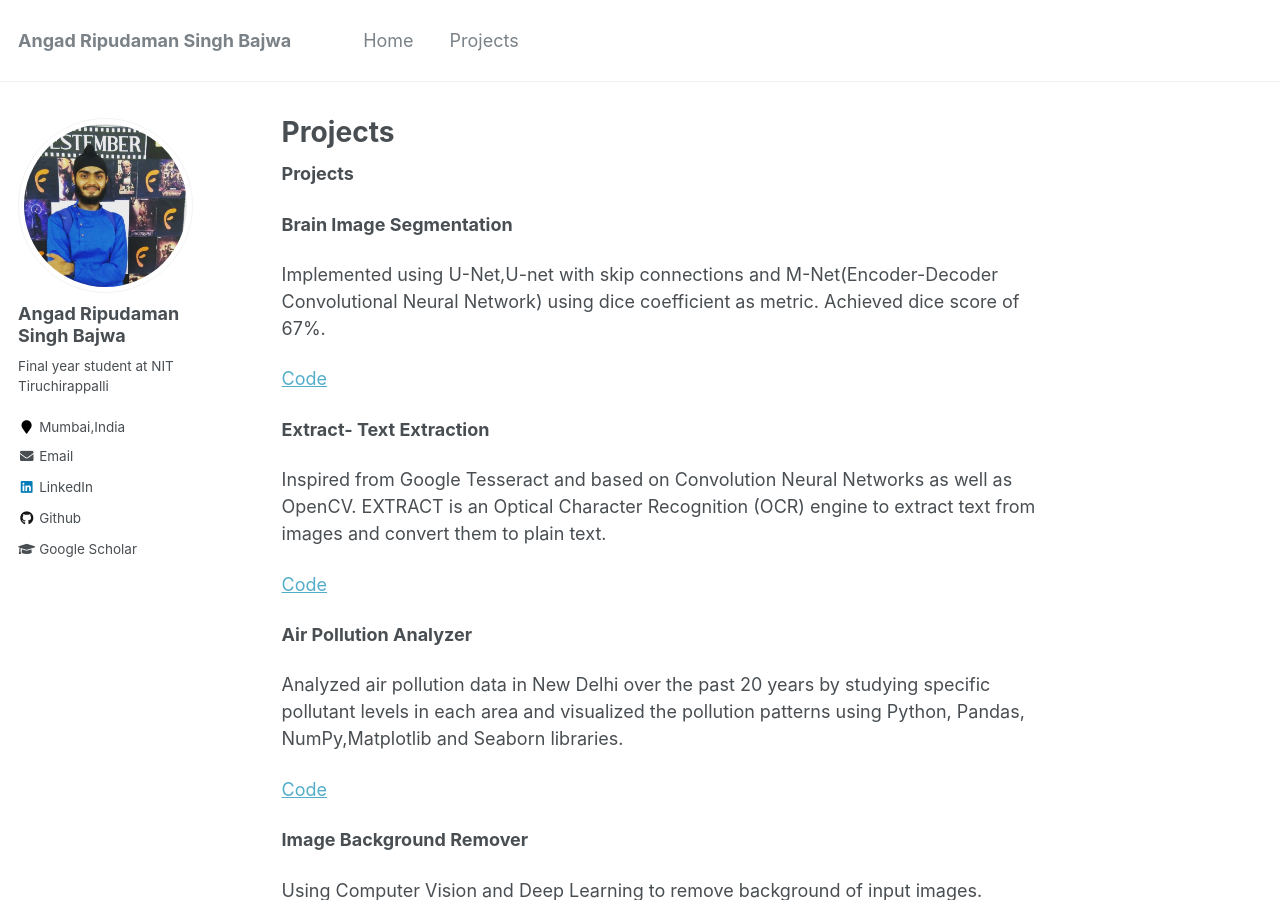
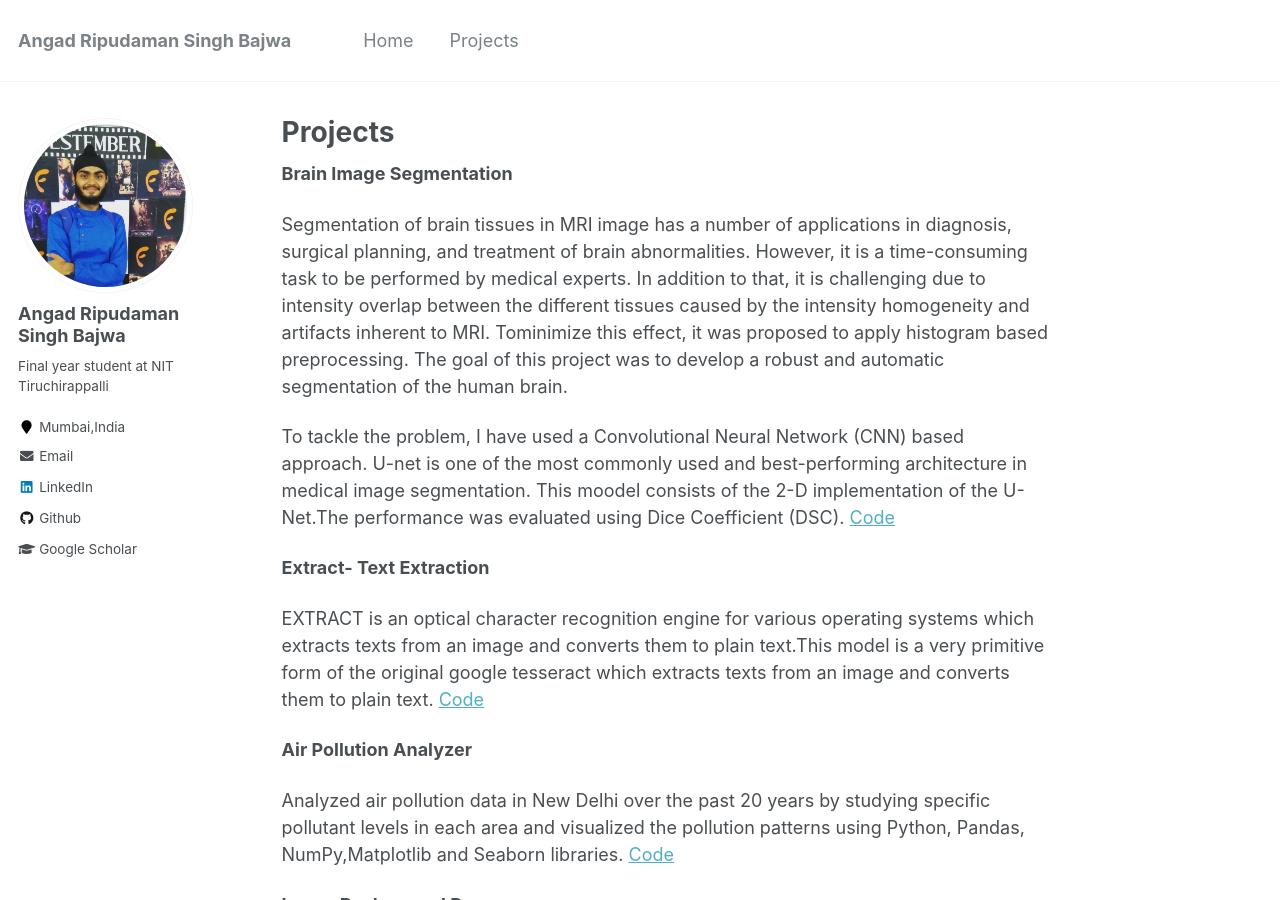
Before and after one commit to angadbajwa23/angadbajwa23.github.io, a Jekyll site: the page built from _pages/publications.md, in a window 1280 px wide and 900 px high. Built offline with Jekyll 4.4.1, drawn with Linux system fonts in a browser that asks for light colours.

Commit message:
more abt projects

```diff
--- a/_pages/publications.md
+++ b/_pages/publications.md
@@ -4,14 +4,14 @@ title: "Projects"
 permalink: /Projects/
 author_profile: true
 ---
-**Projects**
+
 
 
  **Brain Image Segmentation**
 
-Implemented using U-Net,U-net with skip connections and M-Net(Encoder-Decoder Convolutional Neural
-Network) using dice coefficient as metric. Achieved dice score of 67%.
+Segmentation of brain tissues in MRI image has a number of applications in diagnosis, surgical planning, and treatment of brain abnormalities. However, it is a time-consuming task to be performed by medical experts. In addition to that, it is challenging due to intensity overlap between the different tissues caused by the intensity homogeneity and artifacts inherent to MRI. Tominimize this effect, it was proposed to apply histogram based preprocessing. The goal of this project was to develop a robust and automatic segmentation of the human brain.
 
+To tackle the problem, I have used a Convolutional Neural Network (CNN) based approach. U-net is one of the most commonly used and best-performing architecture in medical image segmentation. This moodel consists of the 2-D implementation of the U-Net.The performance was evaluated using Dice Coefficient (DSC).
 [Code](https://github.com/angadbajwa23/Segmentation-of-2D-Brain-MR-Images-using-Deep-Neural-Architectures)
 
 
@@ -19,10 +19,7 @@ Network) using dice coefficient as metric. Achieved dice score of 67%.
 
 **Extract- Text Extraction**
 
-Inspired from Google Tesseract and based on Convolution Neural Networks as well as OpenCV.
-EXTRACT is an Optical Character Recognition (OCR) engine to extract text from images and convert
-them to plain text.
-
+EXTRACT is an optical character recognition engine for various operating systems which extracts texts from an image and converts them to plain text.This model is a very primitive form of the original google tesseract which extracts texts from an image and converts them to plain text.
 [Code](https://github.com/angadbajwa23/Text_Extraction)
 
 
@@ -32,7 +29,6 @@ them to plain text.
 Analyzed air pollution data in New Delhi over the past 20 years by studying specific pollutant levels in
 each area and visualized the pollution patterns using Python, Pandas, NumPy,Matplotlib and Seaborn
 libraries.
-
 [Code](https://github.com/angadbajwa23/Analyzing-Air-Pollution-in-Delhi)
 
 
@@ -40,7 +36,6 @@ libraries.
 **Image Background Remover**
 
 Using Computer Vision and Deep Learning to remove background of input images.
-
 [Code](https://github.com/angadbajwa23/Image-Background-Remover)
 
 
@@ -51,7 +46,6 @@ Using Computer Vision and Deep Learning to remove background of input images.
 Hackathon project to simplify the process of internship, project collaboration and placements by creating
 a unique Research Quotient for every candidate. Implemented in at NIT Trichy and selected for Smart
 India Hackathon 2020.
-
 [Code](https://github.com/angadbajwa23/promoting-innovation-in-nitt)
 
 
@@ -61,5 +55,4 @@ India Hackathon 2020.
 Hackathon project to ensure women safety by creating an app to simplify travel. The project aimed at
 providing a compatible and suitable companion to ensure safe travel by comparing routes and facial
 recognition.
-
 [Code](https://github.com/angadbajwa23/NirBhay)
```
